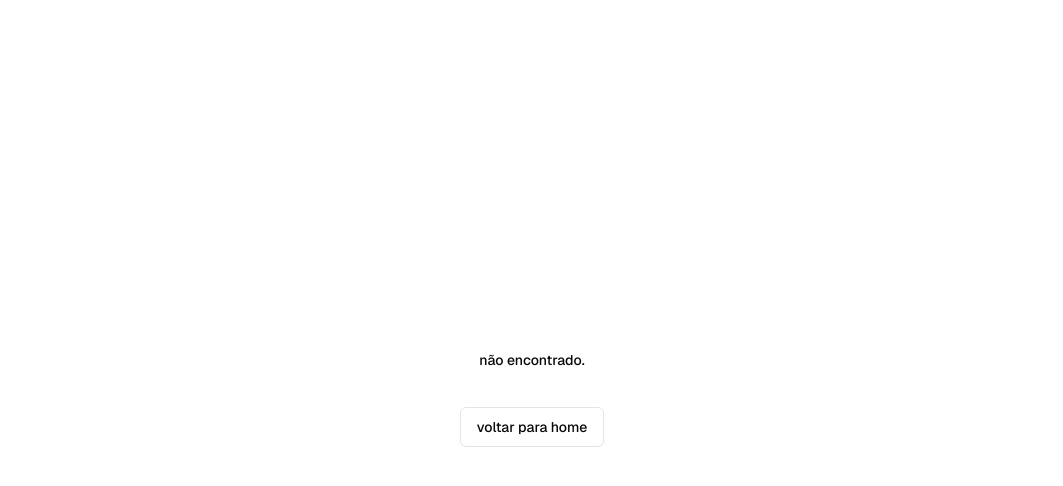
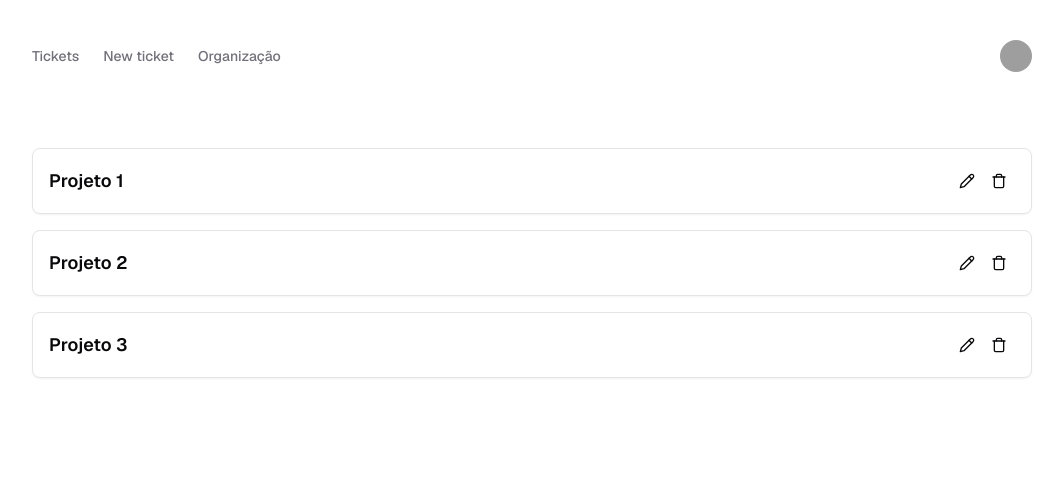
Before and after one commit to renanleonel/quark, a Next.js app: page /organization/projects in a window 1280 px wide. Before the commit this address had no page. Shown: the top 486 px of the page, without its empty margins (108-1171 px from the left). Built offline with nearby package versions, Linux system fonts and the light colour scheme; no server answers; grey boxes are pictures that could not be loaded.

Commit message:
feat: projects page

```diff
--- /dev/null
+++ b/src/app/(auth)/organization/members/page.tsx
@@ -0,0 +1,7 @@
+interface MembersProps {}
+
+const Members = ({}: MembersProps) => {
+    return <main>Members</main>;
+};
+
+export default Members;
--- a/src/app/(auth)/organization/page.tsx
+++ b/src/app/(auth)/organization/page.tsx
@@ -13,7 +13,7 @@ import { Chart } from './components/chart';
 import ProjectRanking from './components/project-ranking';
 import CardData from './components/card-data';
 import { Button } from '@/components/ui/button';
-import { DrawerNewProjects } from '@/components/drawer-new-projects';
+import { DrawerNewProjects } from '@/components/drawer/drawer-new-projects';
 
 export const metadata: Metadata = {
     title: 'Organização',
@@ -42,9 +42,7 @@ export default function DashboardPage() {
                                 </TabsTrigger>
                             </TabsList>
                             {/* if role === admin */}
-                            <DrawerNewProjects>
-                                <Button>Novo projeto</Button>
-                            </DrawerNewProjects>
+                            <DrawerNewProjects />
                         </div>
                         <TabsContent value='overview' className='space-y-4'>
                             <div className='grid gap-4 md:grid-cols-2 lg:grid-cols-4'>
@@ -72,7 +70,12 @@ export default function DashboardPage() {
                             <div className='grid gap-4 md:grid-cols-2 lg:grid-cols-8'>
                                 <Card className='col-span-4'>
                                     <CardHeader>
-                                        <CardTitle>Projetos</CardTitle>
+                                        <CardTitle className='flex justify-between items-center mb-2'>
+                                            Projetos
+                                            <Button className='h-8'>
+                                                Ver projetos
+                                            </Button>
+                                        </CardTitle>
                                         <CardDescription>
                                             Estes projetos receberam mais
                                             tickets nos últimos 30 dias.
--- /dev/null
+++ b/src/app/(auth)/organization/projects/delete-project.tsx
@@ -0,0 +1,52 @@
+'use client';
+
+import { Button } from '@/components/ui/button';
+import {
+    Dialog,
+    DialogClose,
+    DialogContent,
+    DialogDescription,
+    DialogHeader,
+    DialogTitle,
+    DialogTrigger,
+} from '@/components/ui/dialog';
+import { Trash } from 'lucide-react';
+import { useSearchParams } from 'next/navigation';
+import { useState } from 'react';
+
+interface DeleteProjectProps {
+    project: {
+        label: string;
+        value: string;
+    };
+}
+
+const DeleteProject = ({ project }: DeleteProjectProps) => {
+    const [open, setOpen] = useState(false);
+
+    return (
+        <Dialog open={open} onOpenChange={setOpen}>
+            <DialogTrigger asChild>
+                <button className='hover:bg-muted cursor-pointer p-2 rounded-md'>
+                    <Trash size={16} />
+                </button>
+            </DialogTrigger>
+            <DialogContent className='sm:max-w-[425px]'>
+                <DialogHeader>
+                    <DialogTitle>Delete project</DialogTitle>
+                    <DialogDescription>
+                        Este projeto será deletado permanentemente. Os tickets
+                        atrelados à este projeto também serão excluídos. Você
+                        tem certeza?
+                    </DialogDescription>
+                </DialogHeader>
+                <DialogClose asChild>
+                    <Button variant='outline'>Cancel</Button>
+                </DialogClose>
+                <Button variant='destructive'>Delete</Button>
+            </DialogContent>
+        </Dialog>
+    );
+};
+
+export default DeleteProject;
--- /dev/null
+++ b/src/app/(auth)/organization/projects/page.tsx
@@ -0,0 +1,34 @@
+import { Card } from '@/components/ui/card';
+import { projects } from '@/content/table-data';
+
+import DeleteProject from './delete-project';
+import { DrawerEditProject } from '@/components/drawer/drawer-edit-project';
+
+const Projects = () => {
+    return (
+        <main className='space-y-4'>
+            <h1 className='text-xl font-semibold'>
+                Estes são os projetos cadastrados na organização
+                __organization__
+            </h1>
+            {projects.map((project, key) => {
+                return (
+                    <Card
+                        className='flex justify-between items-center p-4'
+                        key={key}
+                    >
+                        <h2 className='text-lg font-semibold'>
+                            {project.label}
+                        </h2>
+                        <div className='flex'>
+                            <DrawerEditProject project={project} />
+                            <DeleteProject project={project} />
+                        </div>
+                    </Card>
+                );
+            })}
+        </main>
+    );
+};
+
+export default Projects;
--- a/src/components/drawer-new-projects.tsx
+++ b/src/components/drawer/drawer-edit-project.tsx
@@ -11,27 +11,32 @@ import {
     DrawerTitle,
     DrawerTrigger,
 } from '@/components/ui/drawer';
-import { ProjectsForm } from './form/projects/projects-form';
+import { Pencil } from 'lucide-react';
+import EditProjectForm from '../form/projects/edit-project-form';
 
-interface DrawerNewProjectsProps {
-    children: React.ReactNode;
+interface DrawerEditProjectProps {
+    project: {
+        label: string;
+        value: string;
+    };
 }
 
-export function DrawerNewProjects({ children }: DrawerNewProjectsProps) {
+export function DrawerEditProject({ project }: DrawerEditProjectProps) {
     return (
         <Drawer>
-            <DrawerTrigger asChild>{children}</DrawerTrigger>
+            <DrawerTrigger asChild>
+                <button className='hover:bg-muted cursor-pointer p-2 rounded-md'>
+                    <Pencil size={16} />
+                </button>
+            </DrawerTrigger>
             <DrawerContent>
                 <div className='mx-auto w-full max-w-sm'>
                     <DrawerHeader>
-                        <DrawerTitle>Criar projetos</DrawerTitle>
-                        <DrawerDescription>
-                            Insira o nome do projeto que cuidamos do resto.
-                        </DrawerDescription>
+                        <DrawerTitle>Editar {project.label}</DrawerTitle>
                     </DrawerHeader>
 
                     <section className='p-4 max-w-sm flex flex-col gap-4'>
-                        <ProjectsForm />
+                        <EditProjectForm id={'clt8928932klç'} />
                     </section>
 
                     <DrawerFooter>
--- /dev/null
+++ b/src/components/drawer/drawer-new-projects.tsx
@@ -0,0 +1,44 @@
+import * as React from 'react';
+
+import { Button } from '@/components/ui/button';
+import {
+    Drawer,
+    DrawerClose,
+    DrawerContent,
+    DrawerDescription,
+    DrawerFooter,
+    DrawerHeader,
+    DrawerTitle,
+    DrawerTrigger,
+} from '@/components/ui/drawer';
+import { ProjectsForm } from '../form/projects/projects-form';
+
+export function DrawerNewProjects() {
+    return (
+        <Drawer>
+            <DrawerTrigger asChild>
+                <Button>Novo projeto</Button>
+            </DrawerTrigger>
+            <DrawerContent>
+                <div className='mx-auto w-full max-w-sm'>
+                    <DrawerHeader>
+                        <DrawerTitle>Criar projetos</DrawerTitle>
+                        <DrawerDescription>
+                            Insira o nome do projeto que cuidamos do resto.
+                        </DrawerDescription>
+                    </DrawerHeader>
+
+                    <section className='p-4 max-w-sm flex flex-col gap-4'>
+                        <ProjectsForm />
+                    </section>
+
+                    <DrawerFooter>
+                        <DrawerClose asChild>
+                            <Button variant='outline'>Cancelar</Button>
+                        </DrawerClose>
+                    </DrawerFooter>
+                </div>
+            </DrawerContent>
+        </Drawer>
+    );
+}
--- /dev/null
+++ b/src/components/form/projects/edit-project-form.tsx
@@ -0,0 +1,23 @@
+import { Button } from '@/components/ui/button';
+import { Input } from '@/components/ui/input';
+import { Label } from '@/components/ui/label';
+
+interface EditProjectFormProps {
+    id: string;
+}
+
+const EditProjectForm = ({ id }: EditProjectFormProps) => {
+    return (
+        <form className='space-y-4'>
+            <div>
+                <Label>Nome</Label>
+                <Input name='name' />
+            </div>
+            <Button type='submit' className='w-full'>
+                Editar
+            </Button>
+        </form>
+    );
+};
+
+export default EditProjectForm;
```
